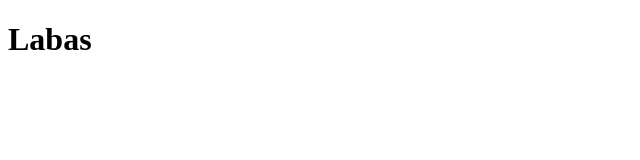
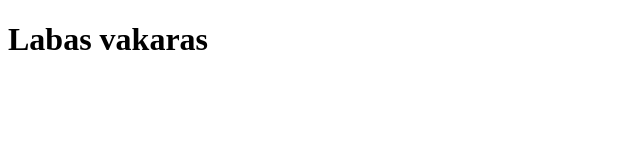
Before and after one commit to tadasrumsas/urban-sniffle1, a plain HTML site: page projects/index.html in a window 1280 px wide. Shown: the whole page, without its empty margins (0-640 px from the left). Drawn offline with Linux system fonts and the light colour scheme.

Commit message:
add H1 - vakaras

```diff
--- a/projects/index.html
+++ b/projects/index.html
@@ -6,6 +6,6 @@
     <title>Document</title>
 </head>
 <body>
-    <h1>Labas</h1>
+    <h1>Labas vakaras</h1>
 </body>
 </html>
```
